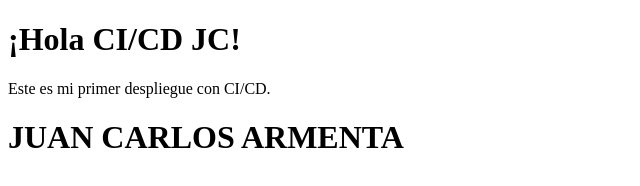
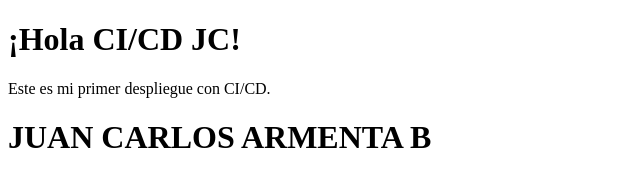
Before and after one commit to ArmentaBautista/CICD01, a plain HTML site: page index.html in a window 1280 px wide. Shown: the full height of the page, 0-640 px from the left. Drawn offline with Linux system fonts and the light colour scheme.

Commit message:
Update index.html

```diff
--- a/index.html
+++ b/index.html
@@ -8,7 +8,7 @@
 <body>
   <h1>¡Hola CI/CD JC!</h1>
   <p>Este es mi primer despliegue con CI/CD.</p>
-  <h1>JUAN CARLOS ARMENTA</h1>
+  <h1>JUAN CARLOS ARMENTA B</h1>
 
 </body>
 </html>
```
